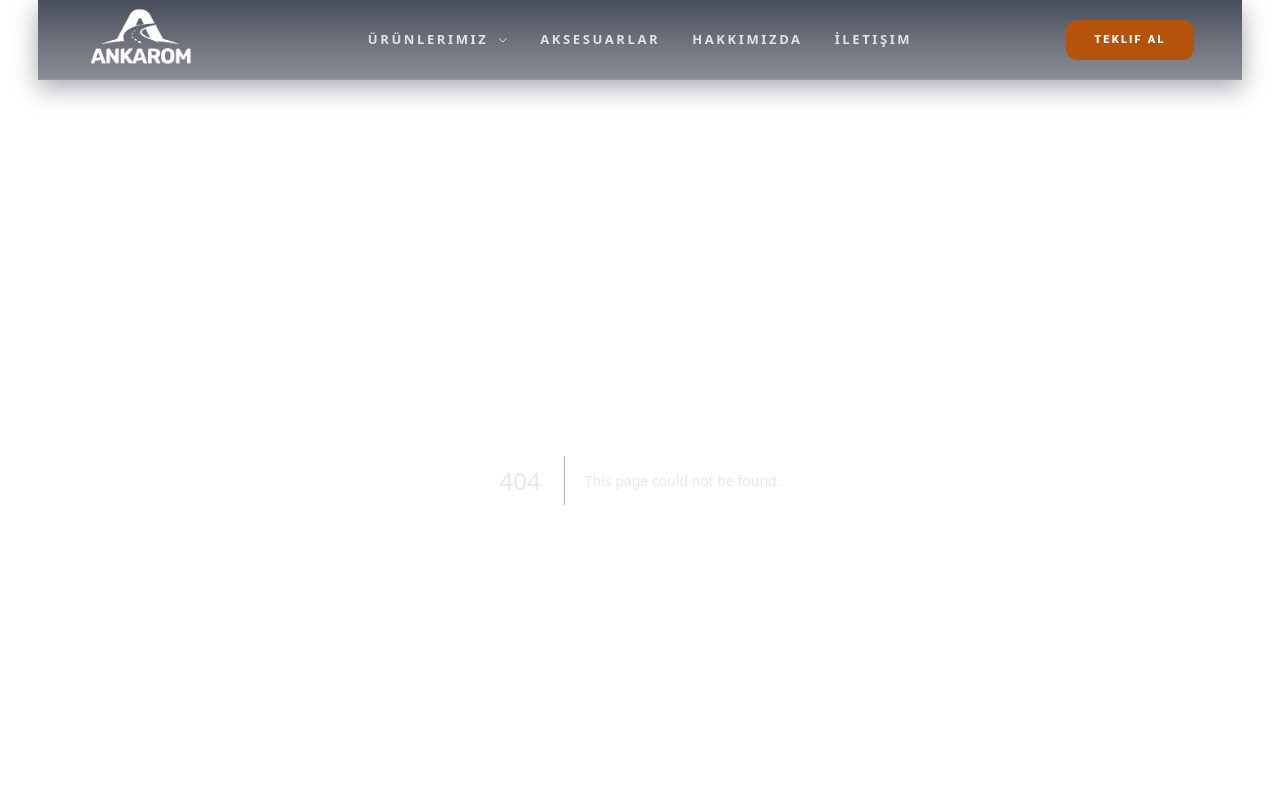
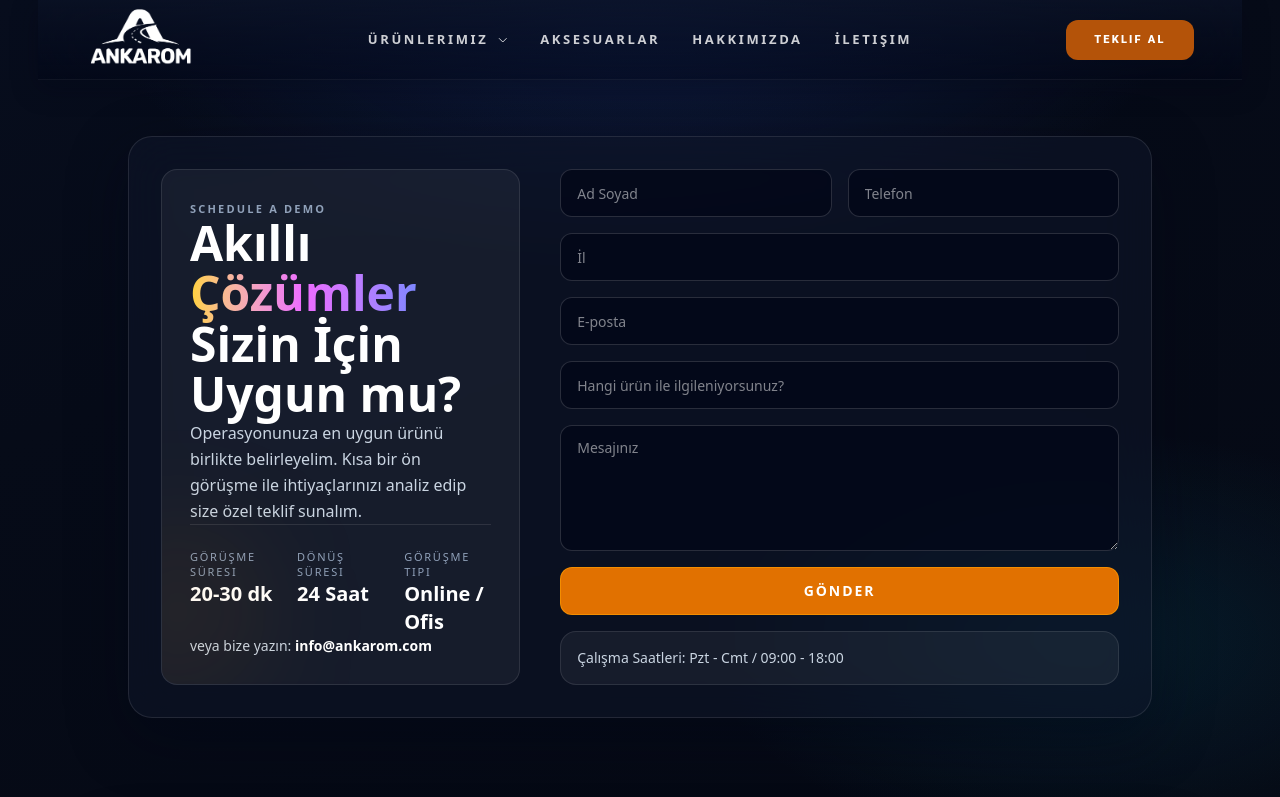
Before and after one commit to saniyeekinci/ankarom, a Next.js app: page /iletisim in a window 1280 px wide. Before the commit this address had no page. Shown: the top 797 px of the page. Built offline with nearby package versions, Linux system fonts and the light colour scheme.

Commit message:
feat(contact): Redesign the contact form and the left panel

```diff
--- /dev/null
+++ b/app/iletisim/page.tsx
@@ -0,0 +1,234 @@
+"use client";
+
+import { useMemo, useState } from "react";
+
+const cities = [
+  "Adana",
+  "Adıyaman",
+  "Afyonkarahisar",
+  "Ağrı",
+  "Aksaray",
+  "Amasya",
+  "Ankara",
+  "Antalya",
+  "Ardahan",
+  "Artvin",
+  "Aydın",
+  "Balıkesir",
+  "Bartın",
+  "Batman",
+  "Bayburt",
+  "Bilecik",
+  "Bingöl",
+  "Bitlis",
+  "Bolu",
+  "Burdur",
+  "Bursa",
+  "Çanakkale",
+  "Çankırı",
+  "Çorum",
+  "Denizli",
+  "Diyarbakır",
+  "Düzce",
+  "Edirne",
+  "Elazığ",
+  "Erzincan",
+  "Erzurum",
+  "Eskişehir",
+  "Gaziantep",
+  "Giresun",
+  "Gümüşhane",
+  "Hakkâri",
+  "Hatay",
+  "Iğdır",
+  "Isparta",
+  "İstanbul",
+  "İzmir",
+  "Kahramanmaraş",
+  "Karabük",
+  "Karaman",
+  "Kars",
+  "Kastamonu",
+  "Kayseri",
+  "Kırıkkale",
+  "Kırklareli",
+  "Kırşehir",
+  "Kilis",
+  "Kocaeli",
+  "Konya",
+  "Kütahya",
+  "Malatya",
+  "Manisa",
+  "Mardin",
+  "Mersin",
+  "Muğla",
+  "Muş",
+  "Nevşehir",
+  "Niğde",
+  "Ordu",
+  "Osmaniye",
+  "Rize",
+  "Sakarya",
+  "Samsun",
+  "Siirt",
+  "Sinop",
+  "Sivas",
+  "Şanlıurfa",
+  "Şırnak",
+  "Tekirdağ",
+  "Tokat",
+  "Trabzon",
+  "Tunceli",
+  "Uşak",
+  "Van",
+  "Yalova",
+  "Yozgat",
+  "Zonguldak",
+];
+
+export default function IletisimPage() {
+  const [cityQuery, setCityQuery] = useState("");
+  const [isCityListOpen, setIsCityListOpen] = useState(false);
+
+  const filteredCities = useMemo(() => {
+    const query = cityQuery.trim().toLocaleLowerCase("tr-TR");
+
+    if (!query) {
+      return cities;
+    }
+
+    return cities
+      .filter((city) => city.toLocaleLowerCase("tr-TR").includes(query))
+      .slice(0, 12);
+  }, [cityQuery]);
+
+  return (
+    <section className="flex min-h-[calc(100vh-220px)] w-full items-center justify-center py-10 sm:py-14">
+      <div className="flex w-full justify-center px-6 md:px-12">
+        <div className="w-full max-w-5xl rounded-3xl border border-white/10 bg-slate-900/55 p-6 shadow-[0_20px_60px_rgba(2,6,23,0.45)] backdrop-blur-xl sm:p-8">
+          <div className="grid grid-cols-1 gap-8 lg:grid-cols-5 lg:gap-10">
+            <div className="relative overflow-hidden rounded-2xl border border-white/10 bg-white/5 p-6 text-sm text-slate-300 sm:p-7 lg:col-span-2">
+              <div className="pointer-events-none absolute -left-14 bottom-0 h-36 w-36 rounded-full bg-amber-500/12 blur-3xl" />
+
+              <span className="text-[11px] font-semibold uppercase tracking-[0.2em] text-slate-400">Schedule a demo</span>
+
+              <h1 className="mt-5 text-4xl font-bold leading-[1.05] text-white sm:text-5xl">
+                Akıllı
+                <span className="bg-linear-to-r from-amber-300 via-fuchsia-400 to-indigo-400 bg-clip-text text-transparent"> Çözümler </span>
+
+                Sizin İçin
+                <br />
+                Uygun mu?
+              </h1>
+
+              <p className="mt-6 text-base leading-relaxed text-slate-300">
+                Operasyonunuza en uygun ürünü birlikte belirleyelim. Kısa bir ön görüşme ile ihtiyaçlarınızı analiz edip size özel teklif sunalım.
+              </p>
+
+              <div className="mt-8 border-t border-white/10 pt-6">
+                <div className="grid grid-cols-1 gap-5 sm:grid-cols-3">
+                  <div>
+                    <p className="text-[11px] uppercase tracking-[0.16em] text-slate-400">Görüşme Süresi</p>
+                    <p className="mt-1 text-xl font-semibold text-white">20-30 dk</p>
+                  </div>
+                  <div>
+                    <p className="text-[11px] uppercase tracking-[0.16em] text-slate-400">Dönüş Süresi</p>
+                    <p className="mt-1 text-xl font-semibold text-white">24 Saat</p>
+                  </div>
+                  <div>
+                    <p className="text-[11px] uppercase tracking-[0.16em] text-slate-400">Görüşme Tipi</p>
+                    <p className="mt-1 text-xl font-semibold text-white">Online / Ofis</p>
+                  </div>
+                </div>
+
+                <p className="mt-6 text-sm text-slate-300">
+                  veya bize yazın: <span className="font-semibold text-white">info@ankarom.com</span>
+                </p>
+              </div>
+            </div>
+
+            <form className="grid grid-cols-1 gap-4 sm:grid-cols-2 lg:col-span-3">
+              <input
+                type="text"
+                name="adSoyad"
+                placeholder="Ad Soyad"
+                className="h-12 rounded-xl border border-white/15 bg-slate-950/70 px-4 text-sm text-white outline-none transition-colors focus:border-amber-500"
+              />
+              <input
+                type="tel"
+                name="telefon"
+                placeholder="Telefon"
+                className="h-12 rounded-xl border border-white/15 bg-slate-950/70 px-4 text-sm text-white outline-none transition-colors focus:border-amber-500"
+              />
+              <div className="relative sm:col-span-2">
+                <input
+                  type="text"
+                  name="sehir"
+                  placeholder="İl"
+                  value={cityQuery}
+                  onChange={(event) => {
+                    setCityQuery(event.target.value);
+                    setIsCityListOpen(true);
+                  }}
+                  onFocus={() => setIsCityListOpen(true)}
+                  onBlur={() => {
+                    setTimeout(() => setIsCityListOpen(false), 120);
+                  }}
+                  autoComplete="off"
+                  className="h-12 w-full rounded-xl border border-white/15 bg-slate-950/70 px-4 text-sm text-white outline-none transition-colors focus:border-amber-500"
+                />
+
+                {isCityListOpen && filteredCities.length > 0 && (
+                  <ul className="absolute left-0 right-0 top-[calc(100%+8px)] z-30 max-h-56 overflow-y-auto rounded-xl border border-white/10 bg-slate-900/95 p-1 shadow-[0_16px_38px_rgba(2,6,23,0.6)] backdrop-blur-xl">
+                    {filteredCities.map((city) => (
+                      <li key={city}>
+                        <button
+                          type="button"
+                          onMouseDown={() => {
+                            setCityQuery(city);
+                            setIsCityListOpen(false);
+                          }}
+                          className="w-full rounded-lg px-3 py-2 text-left text-sm text-slate-100 transition-colors hover:bg-white/10"
+                        >
+                          {city}
+                        </button>
+                      </li>
+                    ))}
+                  </ul>
+                )}
+              </div>
+              <input
+                type="email"
+                name="email"
+                placeholder="E-posta"
+                className="h-12 rounded-xl border border-white/15 bg-slate-950/70 px-4 text-sm text-white outline-none transition-colors focus:border-amber-500 sm:col-span-2"
+              />
+              <input
+                type="text"
+                name="ilgilendigiUrun"
+                placeholder="Hangi ürün ile ilgileniyorsunuz?"
+                className="h-12 rounded-xl border border-white/15 bg-slate-950/70 px-4 text-sm text-white outline-none transition-colors focus:border-amber-500 sm:col-span-2"
+              />
+              <textarea
+                name="mesaj"
+                placeholder="Mesajınız"
+                rows={5}
+                className="rounded-xl border border-white/15 bg-slate-950/70 px-4 py-3 text-sm text-white outline-none transition-colors focus:border-amber-500 sm:col-span-2"
+              />
+              <button
+                type="submit"
+                className="h-12 rounded-xl border border-amber-500/70 bg-amber-600 px-6 text-sm font-bold uppercase tracking-[0.14em] text-white transition-all hover:bg-amber-500 sm:col-span-2"
+              >
+                Gönder
+              </button>
+
+              <div className="rounded-2xl border border-white/10 bg-white/5 p-4 text-sm text-slate-300 sm:col-span-2">
+                Çalışma Saatleri: Pzt - Cmt / 09:00 - 18:00
+              </div>
+            </form>
+          </div>
+        </div>
+      </div>
+    </section>
+  );
+}
--- a/app/page.tsx
+++ b/app/page.tsx
@@ -1,11 +1,13 @@
 import ProductsShowcase from "@/components/ProductsShowcase";
 import HeroStatsCard from "@/components/HeroStatsCard";
+import LogoMarquee from "@/components/LogoMarquee";
+
 export default function Home() {
   return (
-
-  <div>
-  <HeroStatsCard />
-  <ProductsShowcase />;
-  </div>
+    <div>
+      <HeroStatsCard />
+      <LogoMarquee />
+      <ProductsShowcase />
+    </div>
   );
 }
--- /dev/null
+++ b/components/LogoMarquee.tsx
@@ -0,0 +1,42 @@
+import Image from "next/image";
+
+const logos = [
+  { src: "/ankarom.png", alt: "Ankarom" },
+  { src: "/ankarom.png", alt: "Ankarom" },
+  { src: "/ankarom.png", alt: "Ankarom" },
+  { src: "/ankarom.png", alt: "Ankarom" },
+  { src: "/ankarom.png", alt: "Ankarom" },
+  { src: "/ankarom.png", alt: "Ankarom" },
+];
+
+export default function LogoMarquee() {
+  const repeatedLogos = [...logos, ...logos];
+
+  return (
+    <section className="w-full py-12 sm:py-16">
+      <div className="relative mx-auto w-full max-w-360 px-6 md:px-12">
+
+
+        <div className="w-full overflow-hidden">
+          <ul className="marquee-track flex w-max items-center gap-14 sm:gap-20">
+            {repeatedLogos.map((logo, index) => (
+              <li
+                key={`${logo.alt}-${index}`}
+                className="flex h-40 w-60 shrink-0 items-center justify-center sm:h-24 sm:w-48"
+              >
+                <Image
+                  src={logo.src}
+                  alt={logo.alt}
+                  width={240}
+                  height={100}
+                  className="h-auto max-h-24 w-auto object-contain brightness-0 invert"
+                  priority={index < logos.length}
+                />
+              </li>
+            ))}
+          </ul>
+        </div>
+      </div>
+    </section>
+  );
+}
--- a/styles/globals.css
+++ b/styles/globals.css
@@ -25,3 +25,16 @@ body {
 .container > .fluid {
     grid-column: 1 / -1;
 }
+
+.marquee-track {
+    animation: logo-marquee 24s linear infinite;
+}
+
+@keyframes logo-marquee {
+    0% {
+        transform: translate3d(0, 0, 0);
+    }
+    100% {
+        transform: translate3d(-50%, 0, 0);
+    }
+}
```
